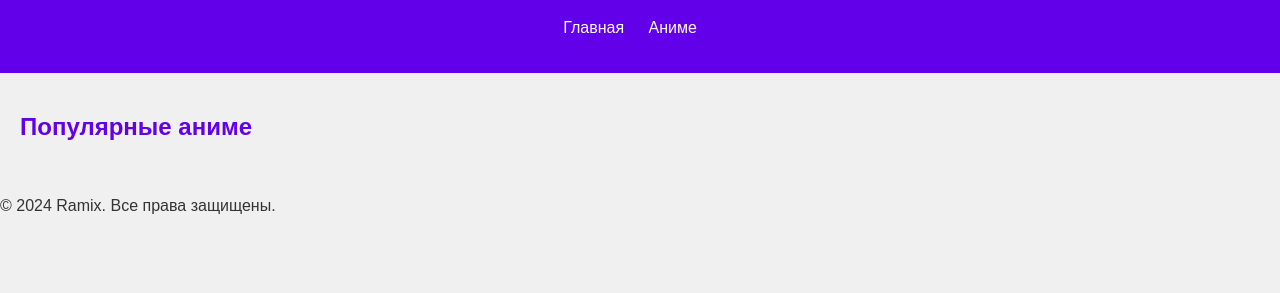
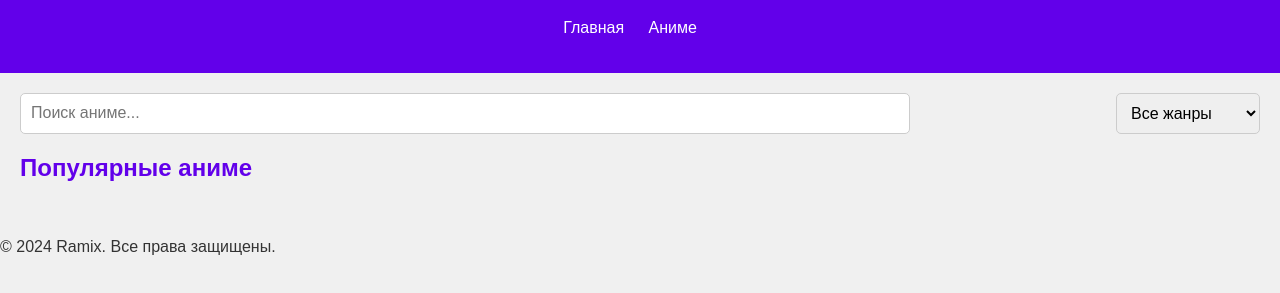
Before and after one commit to masovskiy/ramix, a plain HTML site: page index.html in a window 1280 px wide. Shown: the part 81-374 px from the top of the page. Drawn offline with Linux system fonts and the light colour scheme.

Commit message:
Update index.html

```diff
--- a/index.html
+++ b/index.html
@@ -18,6 +18,17 @@
     </header>
 
     <main>
+        <section id="search-section">
+            <input type="text" id="search-bar" placeholder="Поиск аниме..." />
+            <select id="genre-filter">
+                <option value="all">Все жанры</option>
+                <option value="action">Экшен</option>
+                <option value="adventure">Приключения</option>
+                <option value="fantasy">Фэнтези</option>
+                <option value="comedy">Комедия</option>
+            </select>
+        </section>
+
         <section id="anime-list">
             <h2>Популярные аниме</h2>
             <div id="anime-grid"></div>
```
